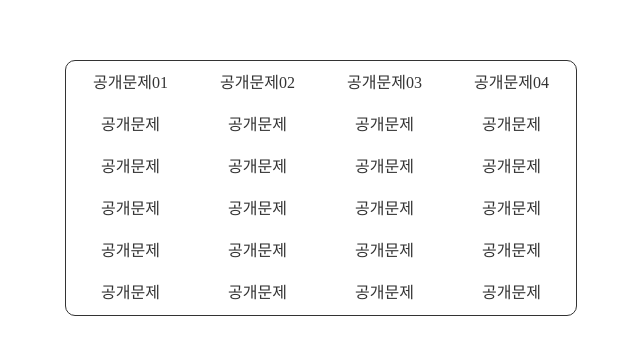
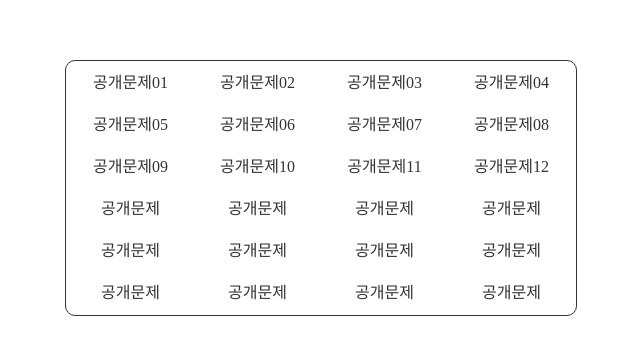
Before and after one commit to ckdkal/first, a plain HTML site: page pub/index.html in a window 1280 px wide. Shown: the part 212-566 px from the top of the page, without its empty margins (319-959 px from the left). Drawn offline with Linux system fonts and the light colour scheme.

Commit message:
Update index.html

```diff
--- a/pub/index.html
+++ b/pub/index.html
@@ -16,16 +16,16 @@
             <td><a href="04/index.html" target="_blank">공개문제04</a></td>
         </tr>
         <tr>
-            <td><a href="#">공개문제</a></td>
-            <td><a href="#">공개문제</a></td>
-            <td><a href="#">공개문제</a></td>
-            <td><a href="#">공개문제</a></td>
+            <td><a href="05/index.html" target="_blank">공개문제05</a></td>
+            <td><a href="06/index.html" target="_blank">공개문제06</a></td>
+            <td><a href="07/index.html" target="_blank">공개문제07</a></td>
+            <td><a href="08/index.html" target="_blank">공개문제08</a></td>
         </tr>
         <tr>
-            <td><a href="#">공개문제</a></td>
-            <td><a href="#">공개문제</a></td>
-            <td><a href="#">공개문제</a></td>
-            <td><a href="#">공개문제</a></td>
+            <td><a href="09/index.html" target="_blank">공개문제09</a></td>
+            <td><a href="10/index.html" target="_blank">공개문제10</a></td>
+            <td><a href="11/index.html" target="_blank">공개문제11</a></td>
+            <td><a href="12/index.html" target="_blank">공개문제12</a></td>
         </tr>
         <tr>
             <td><a href="#">공개문제</a></td>
```
